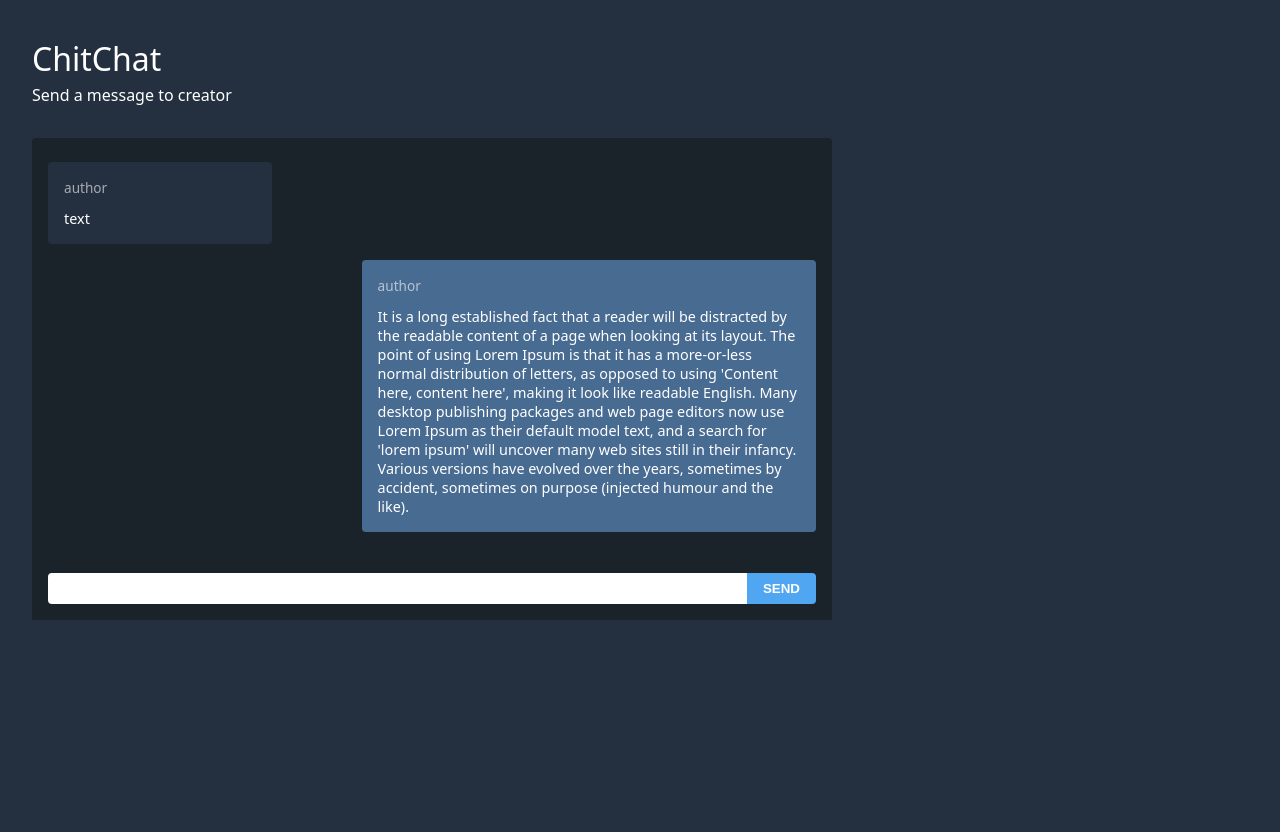
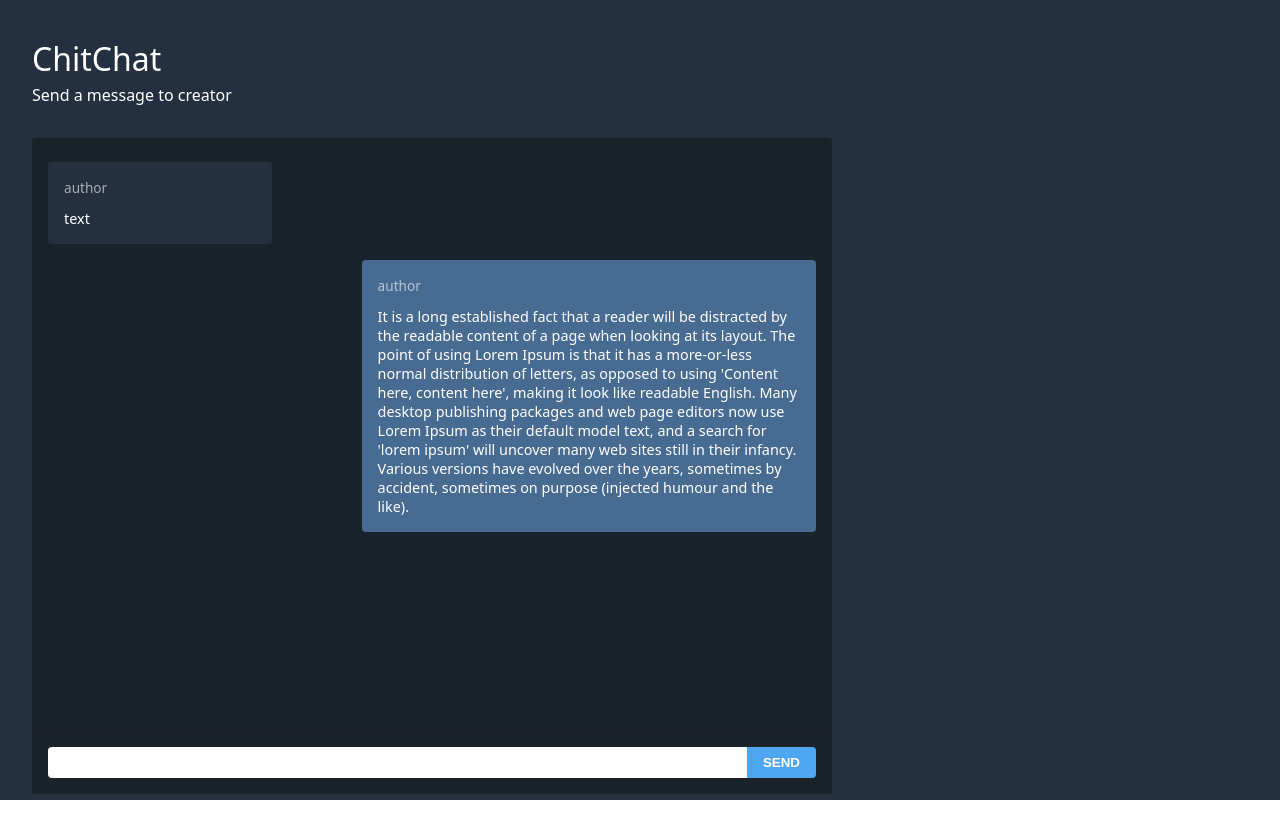
Before and after one commit to An1mus/chitchat, a React (Create React App) app in the folder client/: page / in a window 1280 px wide. After the commit the page ends 800 px from the top, so only its background shows below. Built offline with nearby package versions, Linux system fonts and the light colour scheme.

Commit message:
Chatbox update

```diff
--- a/client/src/App.scss
+++ b/client/src/App.scss
@@ -2,6 +2,7 @@
 
 .App {
     background: $controls;
+	box-sizing: border-box;
 	color: $white;
 	font-family: $font-family;
 	height: 100vh;
--- a/client/src/Chat/Chat.module.scss
+++ b/client/src/Chat/Chat.module.scss
@@ -7,13 +7,16 @@
 }
 
 .chatBox {
+	align-items: flex-start;
 	display: flex;
-	flex-direction: column;
-	align-items: flex-start;
-	padding: 1rem;
 	background: $background;
 	border-top-left-radius: $border-radius;
 	border-top-right-radius: $border-radius;
+	flex-direction: column;
+	height: 70vh;
+	min-height: 30rem;
+	overflow: scroll;
+	padding: 1rem;
 }
 
 .message {
```
